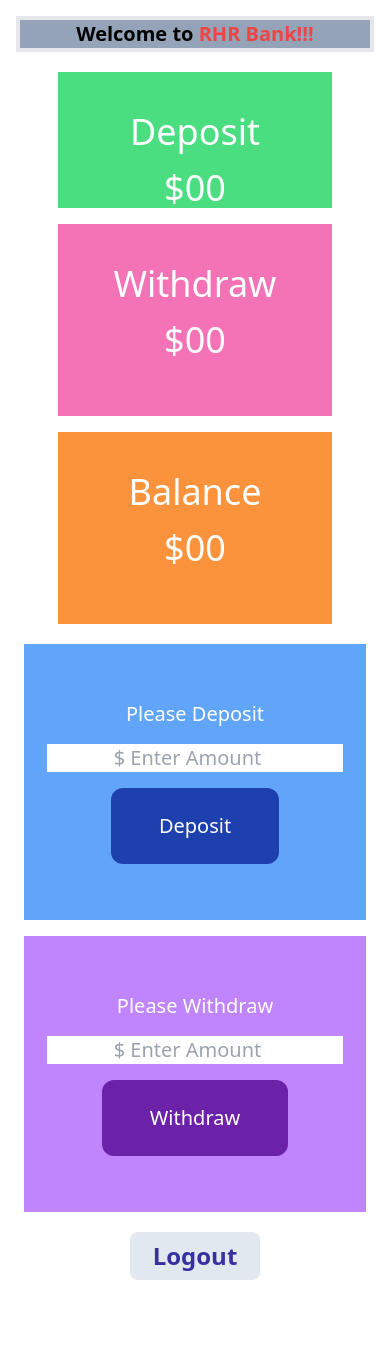
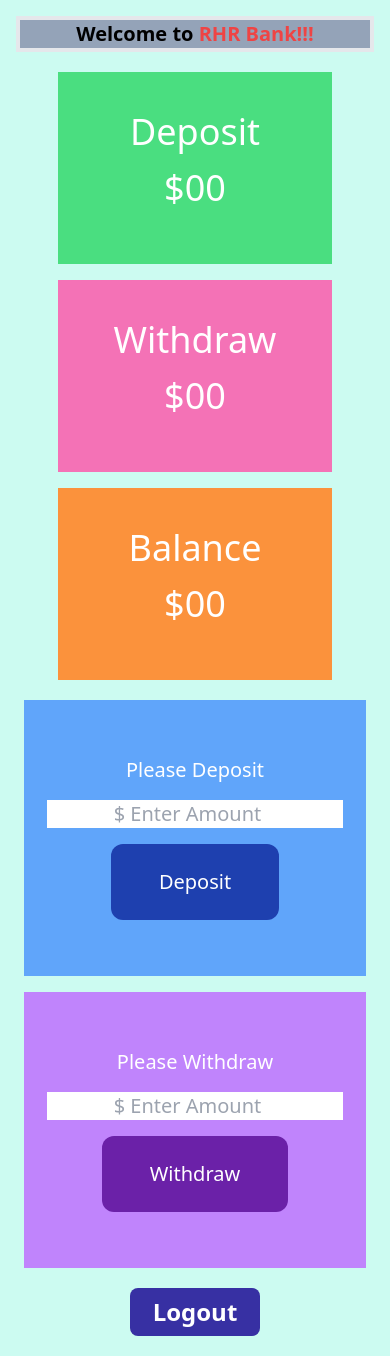
Before and after one commit to Rifatbd0789/Bank-Website, a plain HTML site: page home.html in a window 390 px wide. Before the commit the page ends 1300 px from the top, so only its background shows below. Drawn offline with nearby package versions, Linux system fonts and the light colour scheme.

Commit message:
updated and final project

```diff
--- a/home.html
+++ b/home.html
@@ -7,7 +7,7 @@
     <script src="https://cdn.tailwindcss.com"></script>
     <link rel="shortcut icon" href="./image/icons8-bank-building-64.png" type="image/xl-icon">
   </head>
-  <body>
+  <body class="bg-teal-100">
     <header class="mx-4 mt-4 lg:mt-1 text-center border-4 bg-slate-400">
       <h1 class="text-xl lg:text-7xl font-extrabold">
         Welcome to <span class="text-red-500">RHR Bank!!!</span>
@@ -17,7 +17,7 @@
       <!-- Deposit, withdraw, balance section -->
       <section class=" grid md:flex lg:flex gap-4 justify-center p-5">
         <!-- Deposit -->
-        <div class="bg-green-400 w-full lg:w-1/4 text-center text-4xl text-white pt-10">
+        <div class="bg-green-400 w-full lg:w-1/4 p-14 text-center text-4xl text-white pt-10">
           <h2>Deposit</h2>
           <p class="pt-4">$<span id="deposit">00</span></p>
         </div>
@@ -78,7 +78,7 @@
         </div>
       </section>
       <div class="flex justify-center">
-      <button class="bg-slate-200 hover:bg-white w-1/3 h-12 my-5 text-2xl rounded-lg font-bold text-indigo-800 justify-center" onclick="window.location.href = 'index.html'">Logout</button>
+      <button class="bg-indigo-800 hover:bg-indigo-400 w-1/3 h-12 my-5 text-2xl rounded-lg font-bold text-white justify-center" onclick="window.location.href = 'index.html'">Logout</button>
     </div>
     </main>
     <script src="./JS/home.js"></script>
```
Also changed, not shown: index.html (+1 -1 lines).
